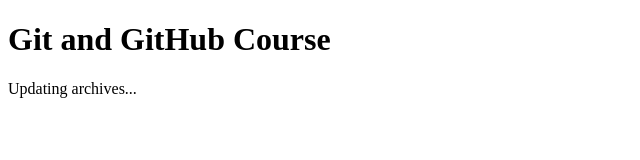
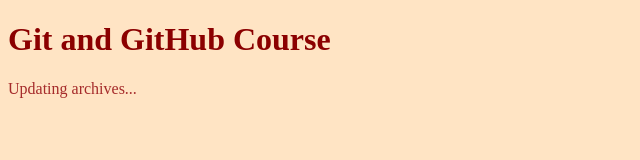
Before and after one commit to luisfelipens1/projeto-2, a plain HTML site: page index.html in a window 1280 px wide. Shown: the whole page, without its empty margins (0-640 px from the left). Drawn offline with Linux system fonts and the light colour scheme.

Commit message:
erro-corrigido

```diff
--- a/index.html
+++ b/index.html
@@ -3,7 +3,7 @@
   <head>
     <meta charset="UTF-8">
     <title>My Page</title>
-    <link rel="stylesheets" href="./style.css">
+    <link rel="stylesheet" href="./style.css">
   </head>
   <body>
     <h1>Git and GitHub Course</h1>
```
